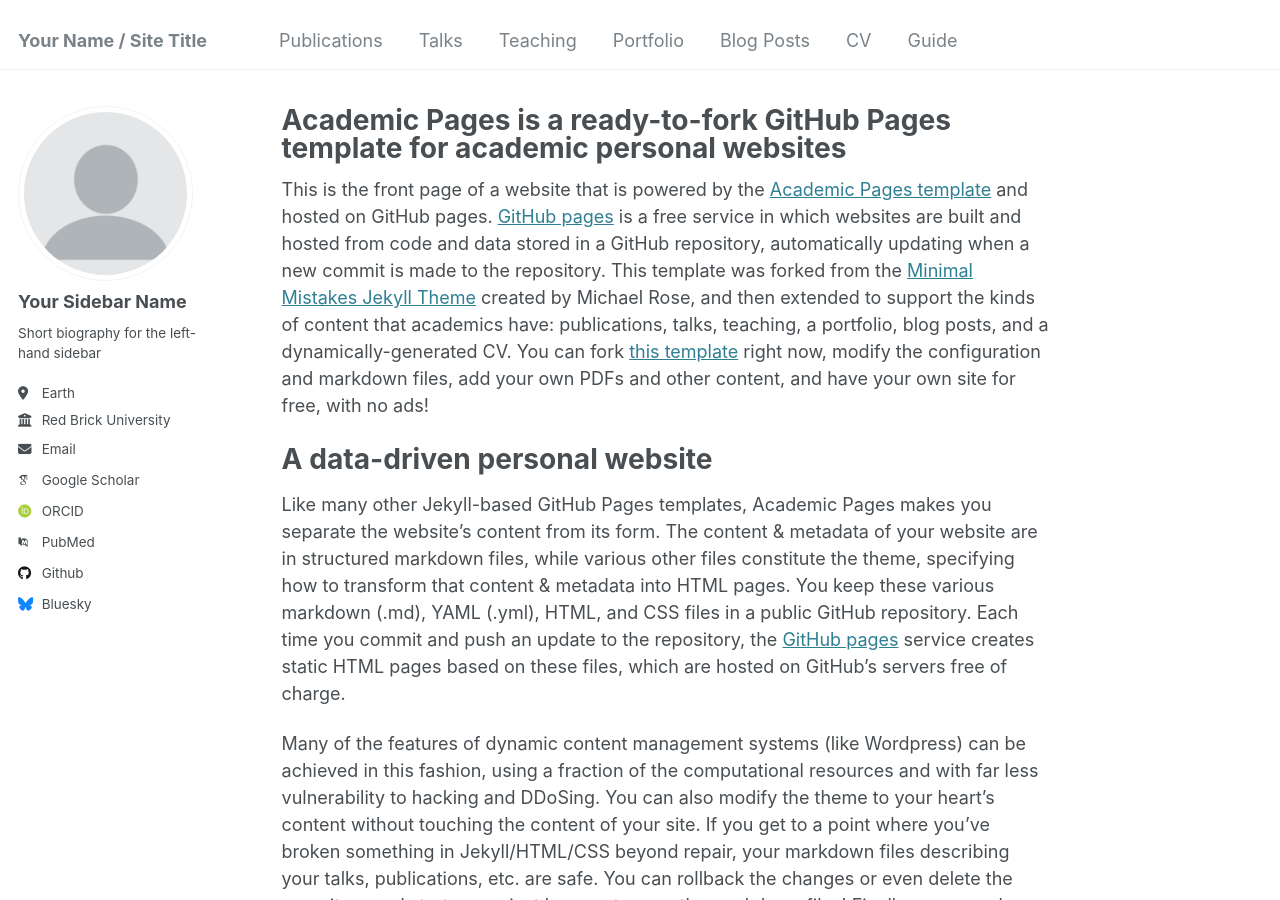
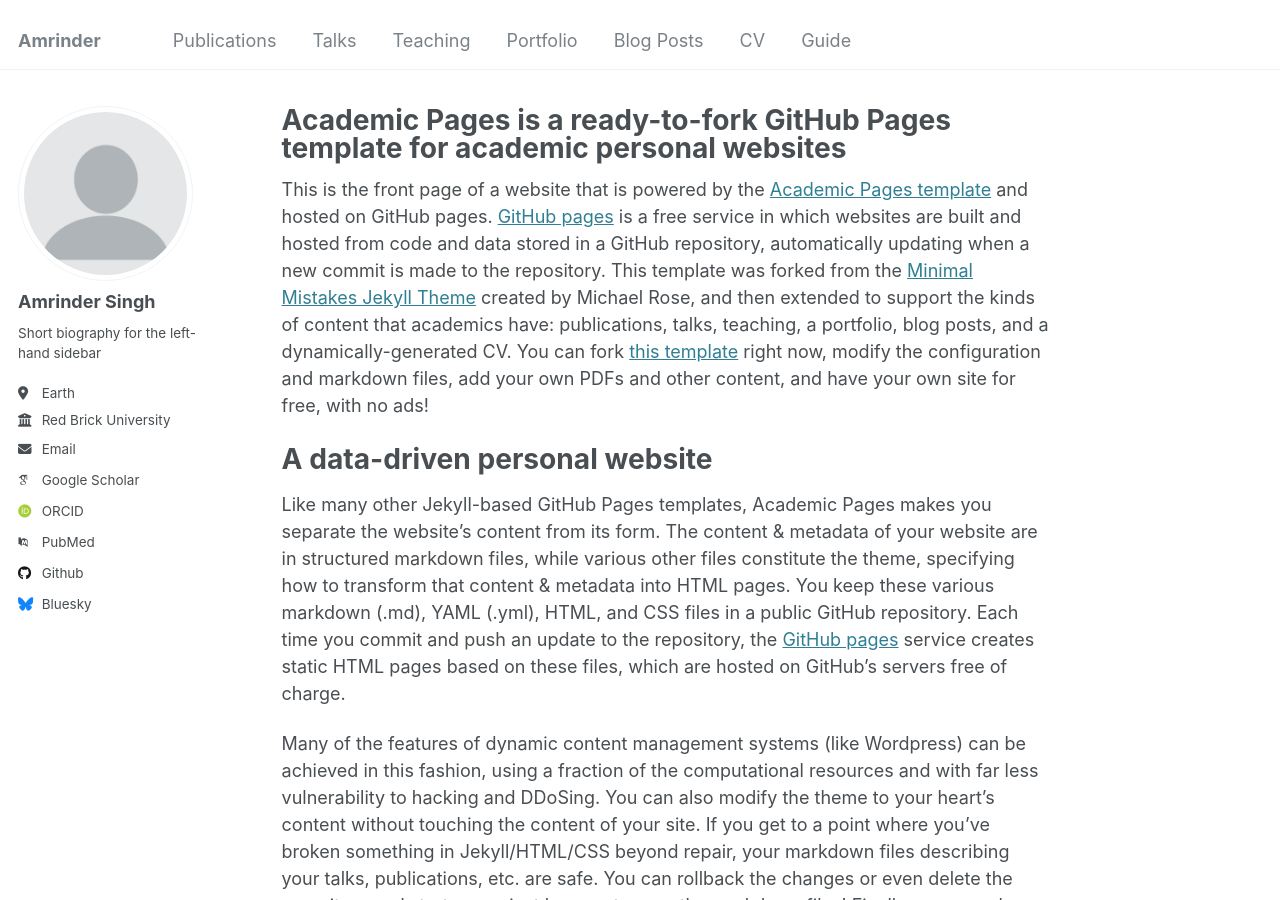
Before and after one commit to kaurjace38/kaurjace38.github.io, a Jekyll site: the page built from _pages/about.md, in a window 1280 px wide and 900 px high. Built offline with Jekyll 4.4.1, drawn with Linux system fonts in a browser that asks for light colours; some web fonts are replaced.

Commit message:
congif changes

```diff
--- a/_config.yml
+++ b/_config.yml
@@ -8,7 +8,7 @@
 
 # Basic Site Settings
 locale                   : "en-US"
-title                    : "Your Name / Site Title"
+title                    : "Amrinder"
 title_separator          : "-"
 name                     : &name "Your Name"
 description              : &description "personal description"
@@ -22,7 +22,7 @@ repository               : "academicpages/academicpages.github.io"
 author:
   # Biographic information
   avatar           : "profile.png"
-  name             : "Your Sidebar Name"
+  name             : "Amrinder Singh"
   pronouns         : # example: "she/her"
   bio              : "Short biography for the left-hand sidebar"
   location         : "Earth"
```
